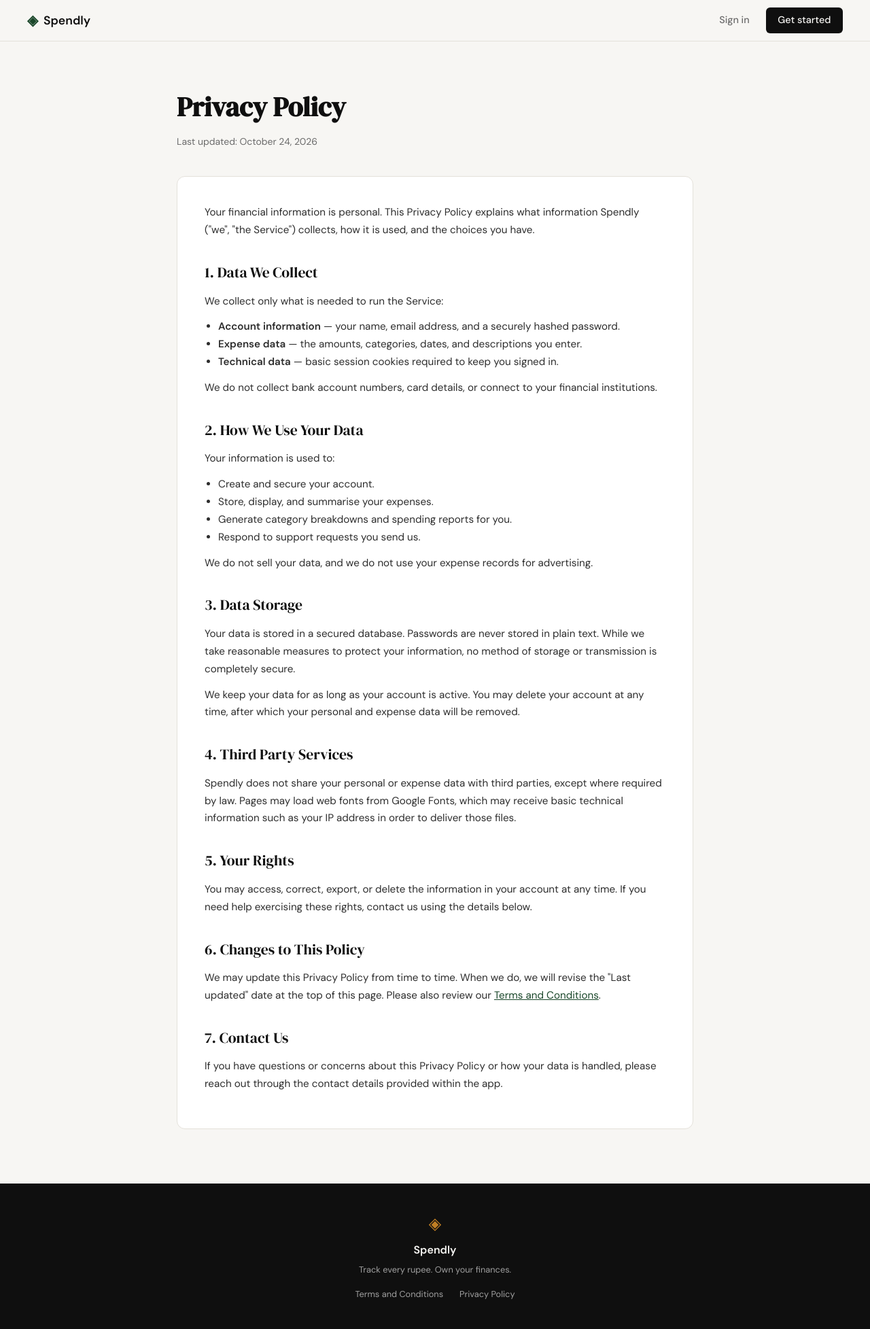
After one commit to RutvikNistane/spendly, a Flask app: page /privacy in a window 1280 px wide. The commit adds this page. Shown: the whole page at 68% size. Run offline with Flask 3, Linux system fonts and the light colour scheme.

Commit message:
Add Privacy Policy page
Add GET /privacy route rendering templates/privacy.html, point the footer
Privacy Policy link to /privacy, and style the footer legal links.

Co-Authored-By: Claude Opus 5.5 <noreply@anthropic.com>

```diff
--- a/app.py
+++ b/app.py
@@ -25,6 +25,11 @@ def login():
 @app.route("/terms")
 def terms():
     return render_template("terms.html")
+
+
+@app.route("/privacy")
+def privacy():
+    return render_template("privacy.html")
 
 
 # ------------------------------------------------------------------ #
--- a/static/css/style.css
+++ b/static/css/style.css
@@ -569,6 +569,22 @@ a { color: inherit; text-decoration: none; }
     color: var(--ink-faint);
 }
 
+.footer-links {
+    display: flex;
+    flex-wrap: wrap;
+    justify-content: center;
+    gap: 1.5rem;
+    margin-top: 0.6rem;
+}
+
+.footer-links a {
+    font-size: 0.8rem;
+    color: var(--ink-faint);
+    transition: color 0.2s;
+}
+
+.footer-links a:hover { color: var(--accent-2); }
+
 /* ------------------------------------------------------------------ */
 /* Responsive                                                          */
 /* ------------------------------------------------------------------ */
--- a/templates/base.html
+++ b/templates/base.html
@@ -34,8 +34,10 @@
             <span class="brand-icon">◈</span>
             <span class="footer-name">Spendly</span>
             <p class="footer-copy">Track every rupee. Own your finances.</p>
-            <a href="{{ url_for('terms') }}">Terms and Conditions</a>
-            <a href="#">Privacy Policy</a>
+            <div class="footer-links">
+                <a href="{{ url_for('terms') }}">Terms and Conditions</a>
+                <a href="{{ url_for('privacy') }}">Privacy Policy</a>
+            </div>
         </div>
     </footer>
 
--- /dev/null
+++ b/templates/privacy.html
@@ -0,0 +1,90 @@
+{% extends "base.html" %}
+
+{% block title %}Privacy Policy — Spendly{% endblock %}
+
+{% block content %}
+
+<section class="legal-section">
+    <div class="legal-container">
+        <div class="legal-header">
+            <h1 class="legal-title">Privacy Policy</h1>
+            <p class="legal-updated">Last updated: October 24, 2026</p>
+        </div>
+
+        <div class="legal-card">
+            <p>
+                Your financial information is personal. This Privacy Policy explains what
+                information Spendly ("we", "the Service") collects, how it is used, and the
+                choices you have.
+            </p>
+
+            <h2>1. Data We Collect</h2>
+            <p>We collect only what is needed to run the Service:</p>
+            <ul>
+                <li><strong>Account information</strong> — your name, email address, and a securely hashed password.</li>
+                <li><strong>Expense data</strong> — the amounts, categories, dates, and descriptions you enter.</li>
+                <li><strong>Technical data</strong> — basic session cookies required to keep you signed in.</li>
+            </ul>
+            <p>
+                We do not collect bank account numbers, card details, or connect to your
+                financial institutions.
+            </p>
+
+            <h2>2. How We Use Your Data</h2>
+            <p>Your information is used to:</p>
+            <ul>
+                <li>Create and secure your account.</li>
+                <li>Store, display, and summarise your expenses.</li>
+                <li>Generate category breakdowns and spending reports for you.</li>
+                <li>Respond to support requests you send us.</li>
+            </ul>
+            <p>
+                We do not sell your data, and we do not use your expense records for
+                advertising.
+            </p>
+
+            <h2>3. Data Storage</h2>
+            <p>
+                Your data is stored in a secured database. Passwords are never stored in
+                plain text. While we take reasonable measures to protect your information,
+                no method of storage or transmission is completely secure.
+            </p>
+            <p>
+                We keep your data for as long as your account is active. You may delete your
+                account at any time, after which your personal and expense data will be
+                removed.
+            </p>
+
+            <h2>4. Third Party Services</h2>
+            <p>
+                Spendly does not share your personal or expense data with third parties,
+                except where required by law. Pages may load web fonts from Google Fonts,
+                which may receive basic technical information such as your IP address in
+                order to deliver those files.
+            </p>
+
+            <h2>5. Your Rights</h2>
+            <p>
+                You may access, correct, export, or delete the information in your account
+                at any time. If you need help exercising these rights, contact us using the
+                details below.
+            </p>
+
+            <h2>6. Changes to This Policy</h2>
+            <p>
+                We may update this Privacy Policy from time to time. When we do, we will
+                revise the "Last updated" date at the top of this page. Please also review
+                our <a href="{{ url_for('terms') }}">Terms and Conditions</a>.
+            </p>
+
+            <h2>7. Contact Us</h2>
+            <p>
+                If you have questions or concerns about this Privacy Policy or how your data
+                is handled, please reach out through the contact details provided within
+                the app.
+            </p>
+        </div>
+    </div>
+</section>
+
+{% endblock %}
```
